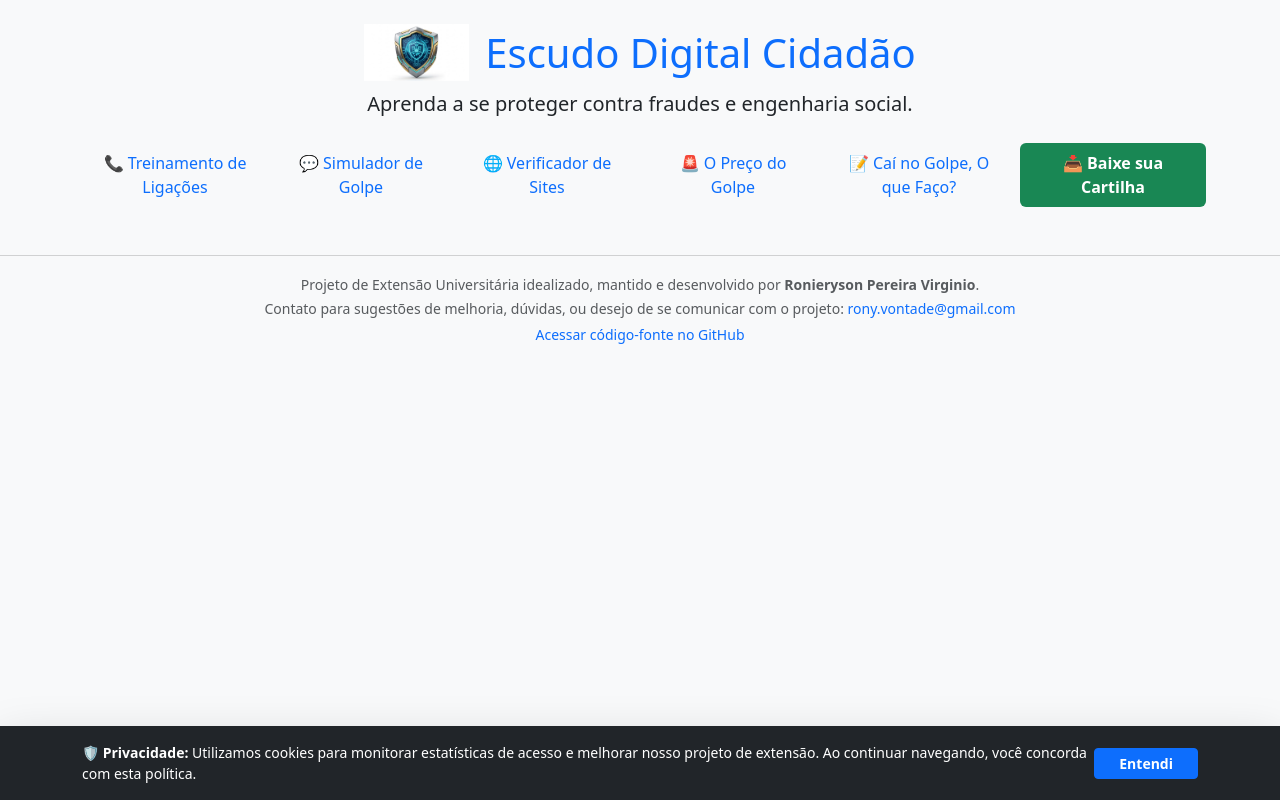
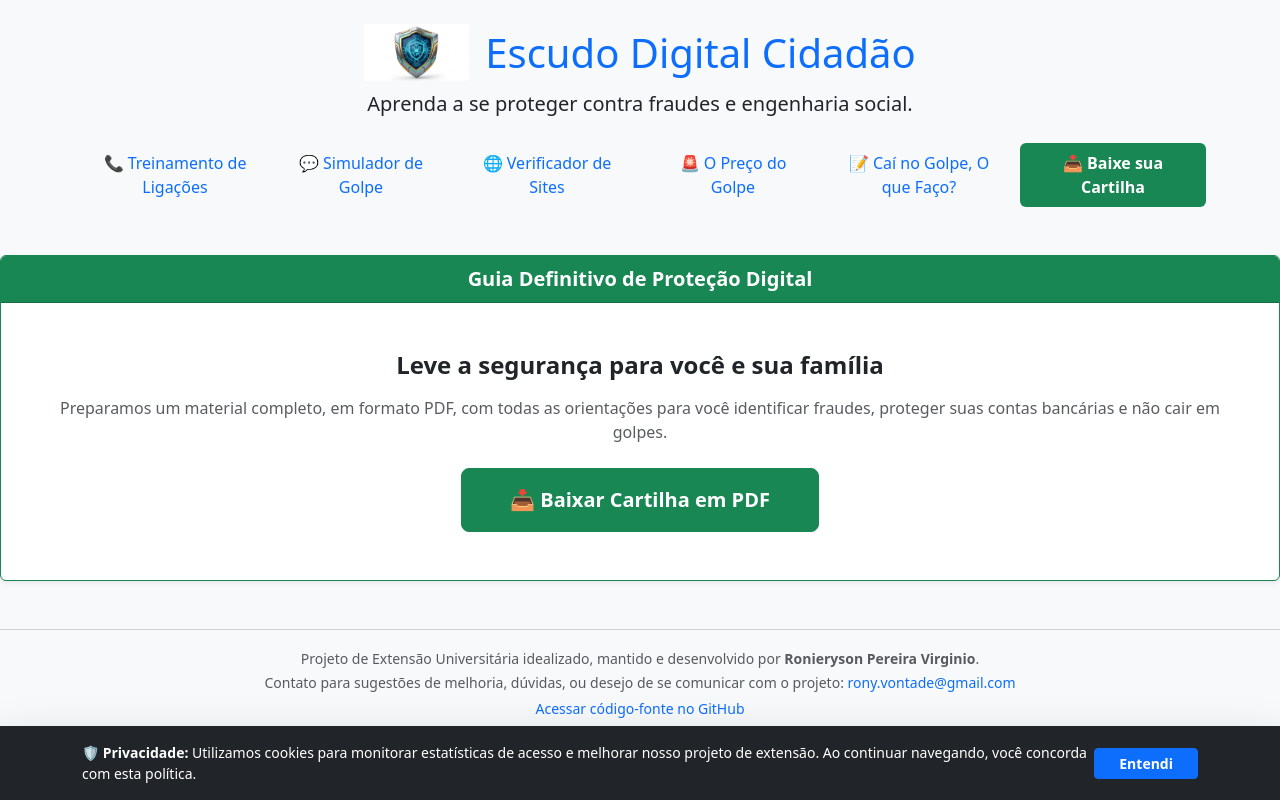
Before and after one commit to ronyvirginio/escudo-cidadao, a Flask app: page / in a window 1280 px wide, after a click on "📥 Baixe sua Cartilha". Run offline with Flask 3, Linux system fonts and the light colour scheme; some libraries are stand-ins or nearby versions.

Commit message:
sincronizacao 1

```diff
--- a/templates/index.html
+++ b/templates/index.html
@@ -461,7 +461,24 @@
             </div>
         </div>
     </div>
-
+    <!-- Tela de Download da Cartilha -->
+    <div class="tab-pane fade" id="aba-cartilha" role="tabpanel">
+                <div class="card shadow-sm border-success">
+                    <div class="card-header bg-success text-white fw-bold text-center fs-5">
+                        Guia Definitivo de Proteção Digital
+                    </div>
+                    <div class="card-body text-center p-5">
+                        <h4 class="fw-bold mb-3">Leve a segurança para você e sua família</h4>
+                        <p class="text-muted mb-4">
+                            Preparamos um material completo, em formato PDF, com todas as orientações para você identificar fraudes, proteger suas contas bancárias e não cair em golpes.
+                        </p>
+                        <!-- Este botão agora chama o Modal LGPD -->
+                        <button class="btn btn-success btn-lg fw-bold px-5 py-3" data-bs-toggle="modal" data-bs-target="#modalCartilha">
+                            📥 Baixar Cartilha em PDF
+                        </button>
+                    </div>
+                </div>
+            </div>
     <script src="https://cdn.jsdelivr.net/npm/bootstrap@5.3.0/dist/js/bootstrap.bundle.min.js"></script>
     <script>
         const perguntas = [
```
